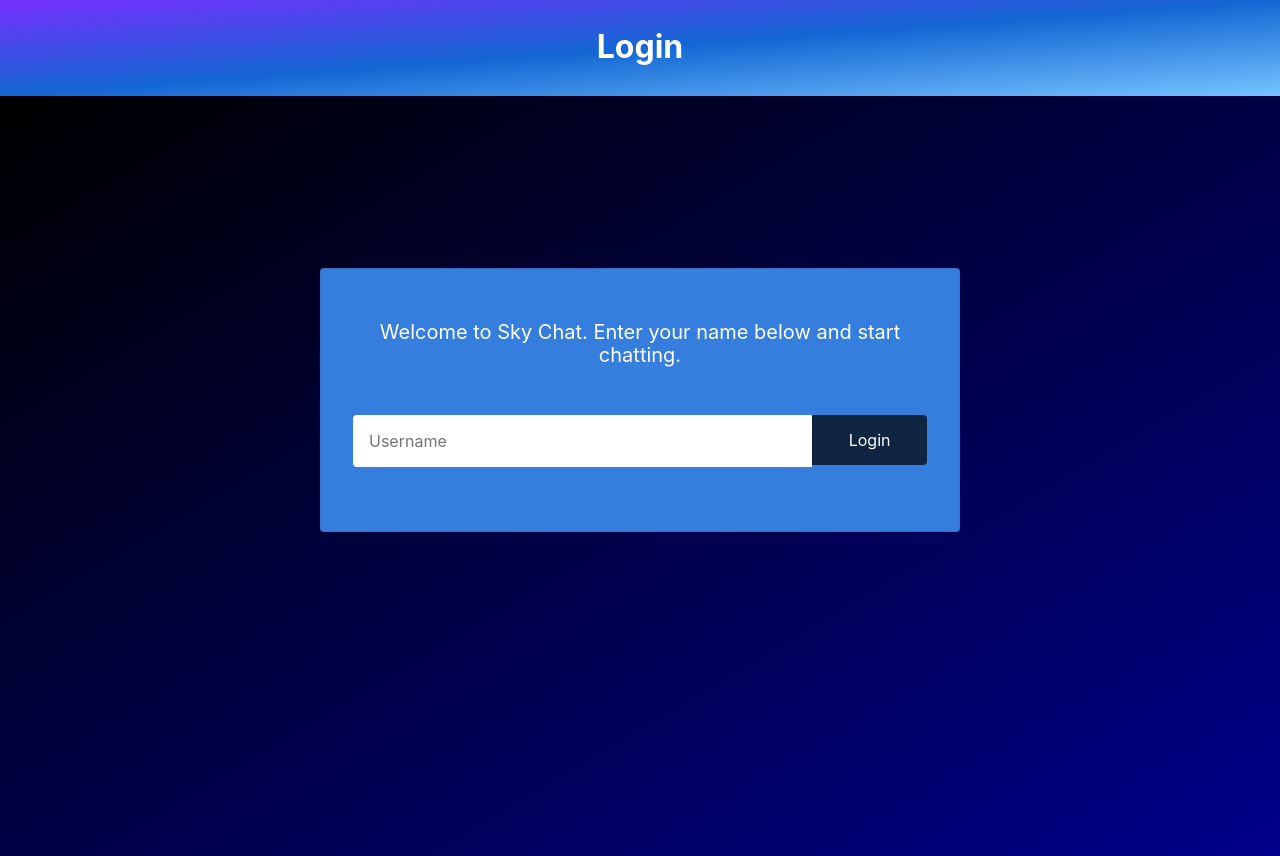
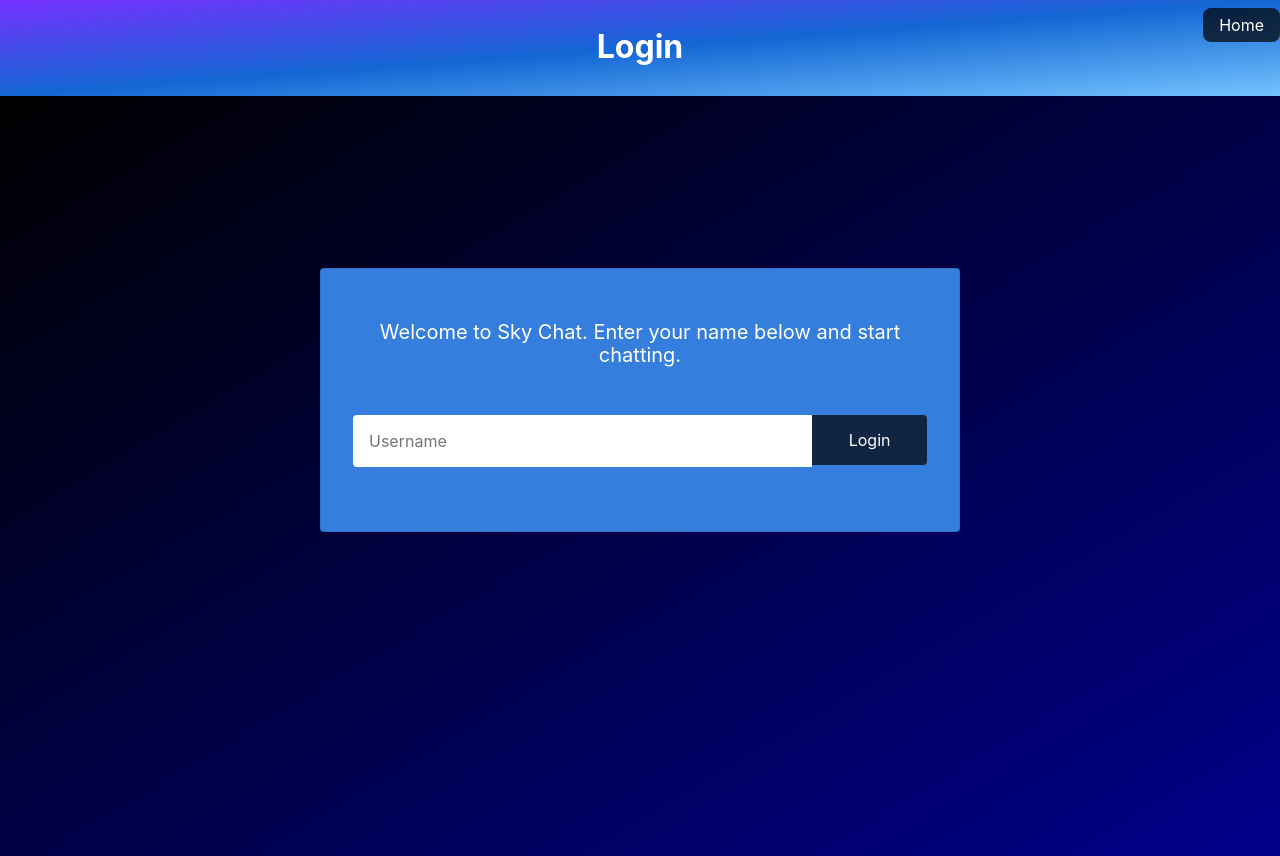
Before and after one commit to andrewwalker123/WhiteHat-Messaging-Project, a React (Create React App) app in the folder my-app/: page / in a window 1280 px wide. Built offline with nearby package versions, Linux system fonts and the light colour scheme.

Commit message:
Home button top right

```diff
--- a/my-app/src/components/Header.js
+++ b/my-app/src/components/Header.js
@@ -1,11 +1,13 @@
 import React from 'react';
 import header from '../css/header.css';
+import { Link } from 'react-router-dom'
 
 const Header = (props) => {
     if (props.headerImage == null) {
     return (
         <header className="gradient white bg-blue w-100 sans-serif ma0 pa2 pl3 top-0 flex justify-center">
             <h1 className='mr2'>{props.headerTitle}</h1>
+            <Link to={{pathname: `/channel`}} className='f5 no-underline ph3 pv2 mb2 dib tc br3 bn bg-animate bg-black-70 hover-bg-black white absolute right-0'>Home</Link>
         </header>
     )
     } else {
@@ -13,6 +15,7 @@ const Header = (props) => {
         <header className="white bg-blue w-100 sans-serif ma0 pa2 pl3 top-0 flex items-center">
             <h1 className='mr2'>{props.headerTitle}</h1>
             <img src={props.headerImage} height='36px'></img>
+            <Link to={{pathname: `/channel`}} className='f5 no-underline ph3 pv2 mb2 dib tc br3 bn bg-animate bg-black-70 hover-bg-black white absolute right-0'>Home</Link>
         </header>
     )
     }
```
